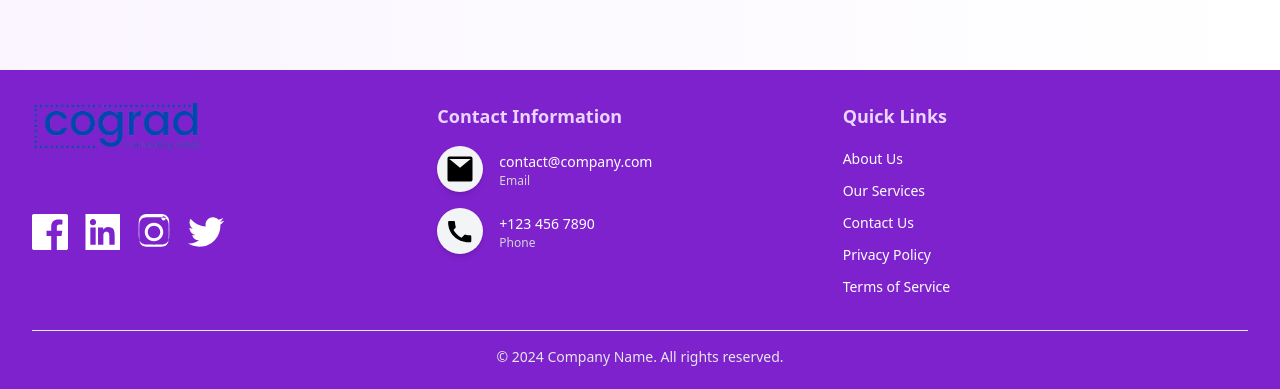
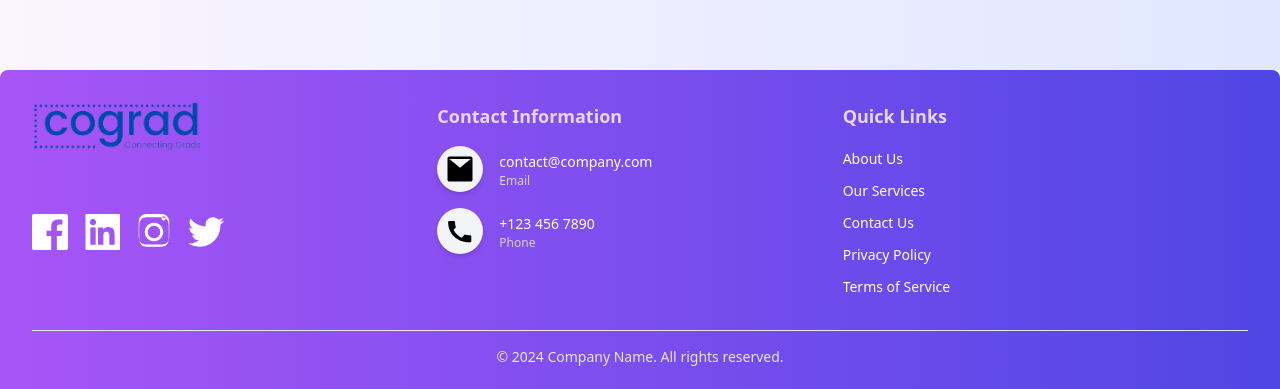
Before and after one commit to NitinSingh07/Intelligence-Assessment-Test, a React (Vite) app in the folder frontend/: page / in a window 1280 px wide. Shown: the part 2947-3336 px from the top of the page. Built offline with nearby package versions, Linux system fonts and the light colour scheme.

Commit message:
refactor: Update footer and mission section styling

```diff
--- a/frontend/src/components/Footer.jsx
+++ b/frontend/src/components/Footer.jsx
@@ -2,7 +2,7 @@ import React from "react";
 
 const Footer = () => {
   return (
-    <div className="bg-purple-700 text-white py-8">
+    <div className="bg-gradient-to-r from-purple-500 to-indigo-600 text-white py-8 shadow-lg rounded-lg">
       <div className="container mx-auto px-4 md:px-8">
         <div className="flex flex-col md:flex-row justify-between">
           {/* About Section */}
--- a/frontend/src/components/Mission.jsx
+++ b/frontend/src/components/Mission.jsx
@@ -22,7 +22,7 @@ const MissionSection = () => {
   return (
     <div
       id="missionSection"
-      className="bg-gradient-to-r from-purple-50 to-white py-16 sm:py-24"
+      className="bg-gradient-to-r from-purple-50 to-indigo-100 py-16 sm:py-24"
     >
       <div className="max-w-7xl mx-auto px-4 sm:px-6 lg:px-8">
         <div className="text-center">
--- a/frontend/src/pages/TestPage.jsx
+++ b/frontend/src/pages/TestPage.jsx
@@ -45,7 +45,7 @@ const TestPage = () => {
       {/* Heading Section */}
       <div className="p-4 mb-6 flex justify-center">
         <h2 className="text-4xl font-extrabold text-purple-800 tracking-wide">
-          Schedule Your Test
+          Evaluate Yourself
         </h2>
       </div>
 
```
